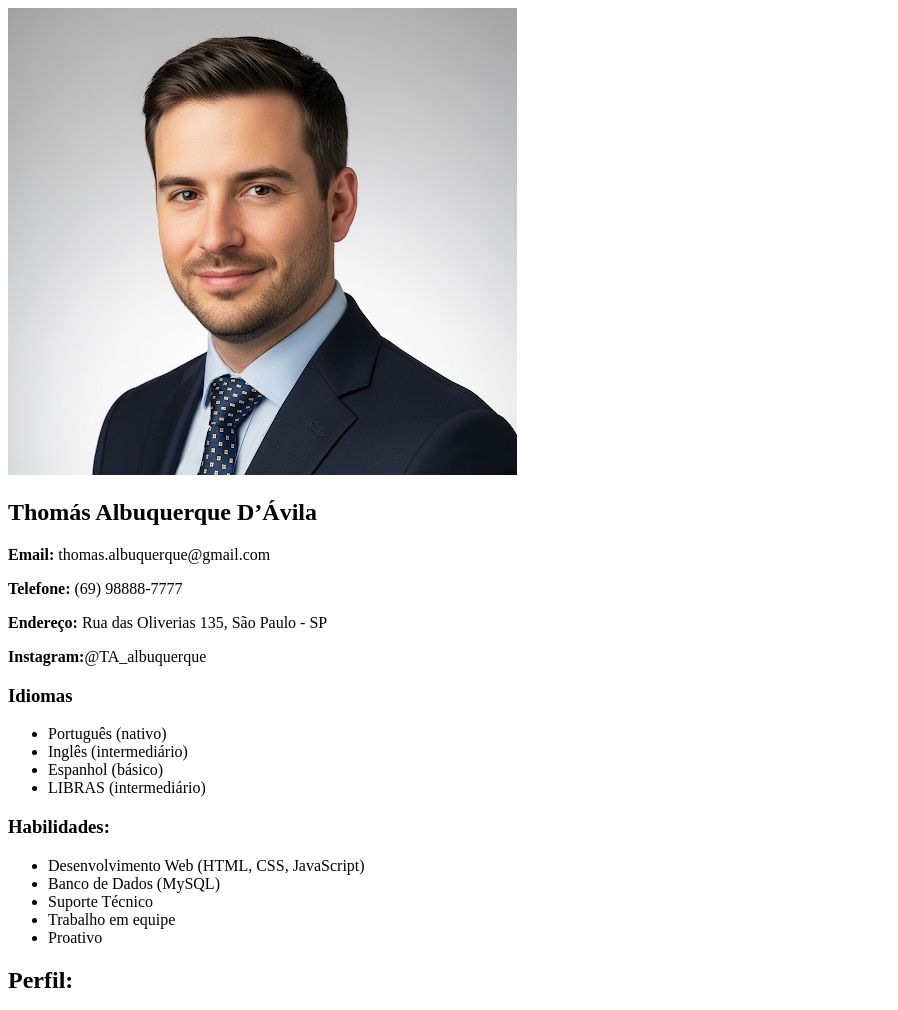
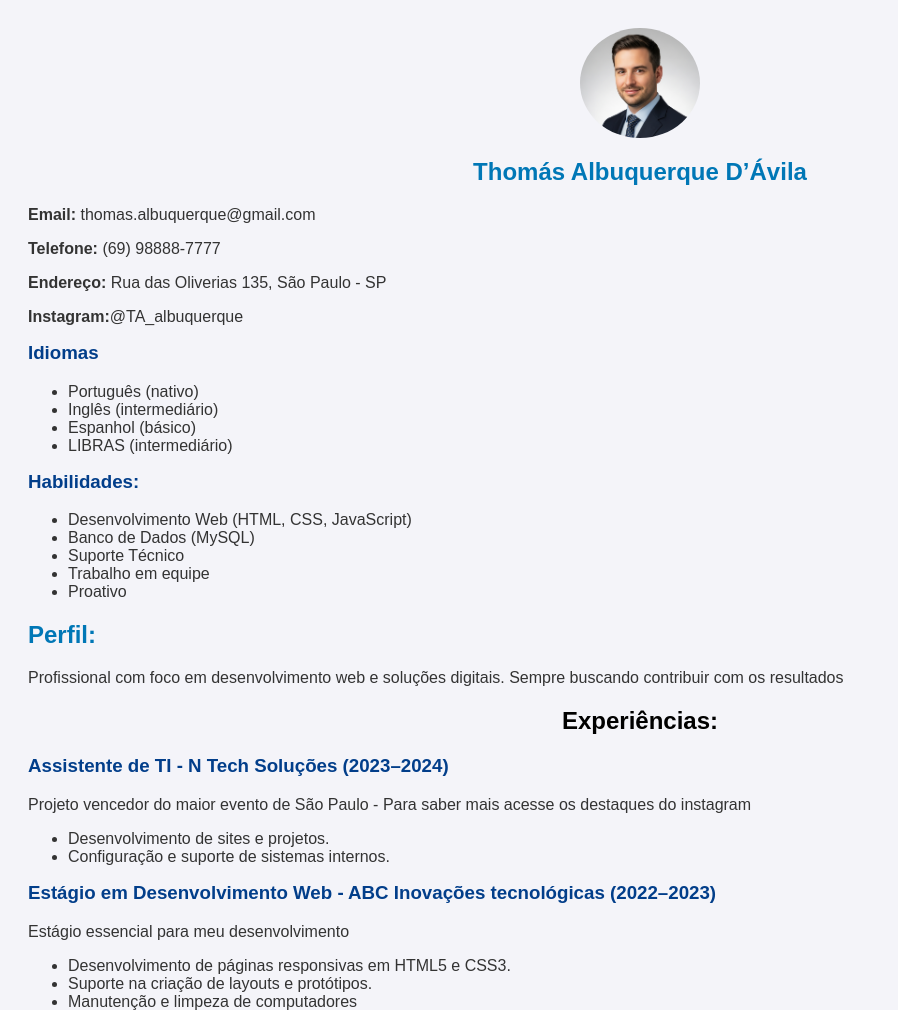
Before and after one commit to AnaLuiza2431/aulaelemar, a plain HTML site: page aula2608.html in a window 1280 px wide. Shown: the top 1010 px of the page, without its empty margins (0-898 px from the left). Drawn offline with Linux system fonts and the light colour scheme.

Commit message:
Atividade curriculo com CSS

```diff
--- /dev/null
+++ b/aula2608.css
@@ -0,0 +1,31 @@
+body {
+  font-family: Arial, sans-serif;
+  background-color: #f4f4f9;
+  color: #333;
+  padding: 20px;
+}
+
+img {
+  width: 120px;
+  border-radius: 50%;
+  display: block;
+  margin: 0 auto 20px auto;
+}
+
+h2 {
+  text-align: center;
+  color: #0077b6;
+}
+
+h3 {
+  margin-top: 15px;
+  color: #023e8a;
+}
+
+h2.PE {
+  text-align: left;
+}
+
+.muda {
+  color: black;
+}
--- a/aula2608.html
+++ b/aula2608.html
@@ -6,6 +6,7 @@
     <meta charset="UTF-8">
     <meta name="viewport" content="width=device-width, initial-scale=1.0">
     <title>Aula 26-08 - Atividade Currículo</title>
+    <link rel="stylesheet" href="aula2608.css">
 </head>
 <body>
  <img src="IMG.png">
@@ -31,11 +32,10 @@
     <li>Trabalho em equipe</li>
     <li>Proativo</li>
   </ul>
-
-  <h2>Perfil:</h2>
+  <h2 class="PE">Perfil:</h2>
   <p>Profissional com foco em desenvolvimento web e soluções digitais. Sempre buscando contribuir com os resultados</p>
 
-  <h2>Experiências:</h2>
+  <h2 class="muda">Experiências:</h2>
   <h3>Assistente de TI - N Tech Soluções (2023–2024)</h3>
   <p>Projeto vencedor do maior evento de São Paulo - Para saber mais acesse os destaques do instagram</p>
   <ul>
@@ -51,12 +51,13 @@
     <li>Manutenção e limpeza de computadores</li>
   </ul>
 
-  <h2>Formação</h2>
+  <h2 class="muda">Formação</h2>
   <p><strong>Universidade de São Paulo</strong> – Bacharelado em Engenharia da computação (2018–2022)</p>
   <p><strong>PUC-SP</strong> – Pós-graduação em Segurança da Informação  (2023–2024)</p>
   <p><strong>FGV</strong> – Pós-graduação em Banco de Dados e Business Intelligence  (2024–2025)</p>
 
 
 
+
 </body>
 </html>
```
